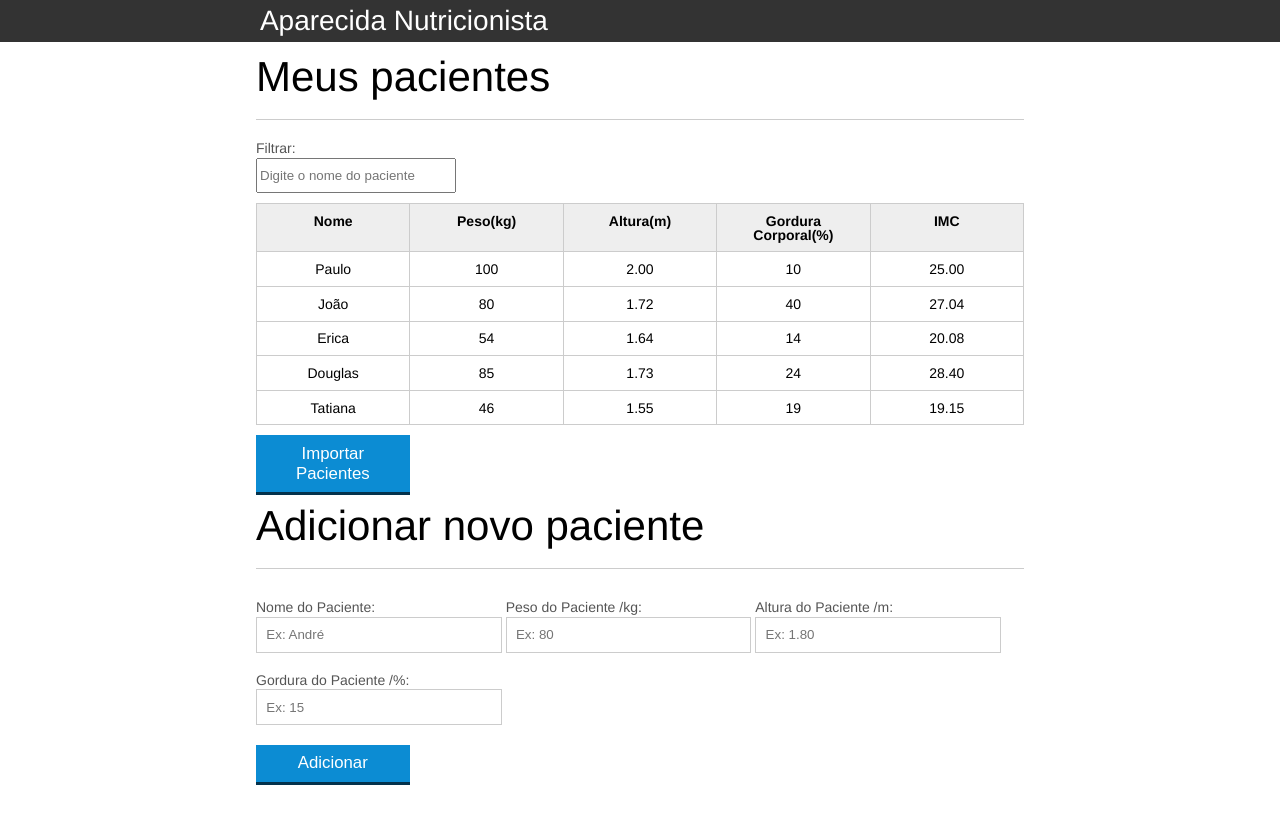
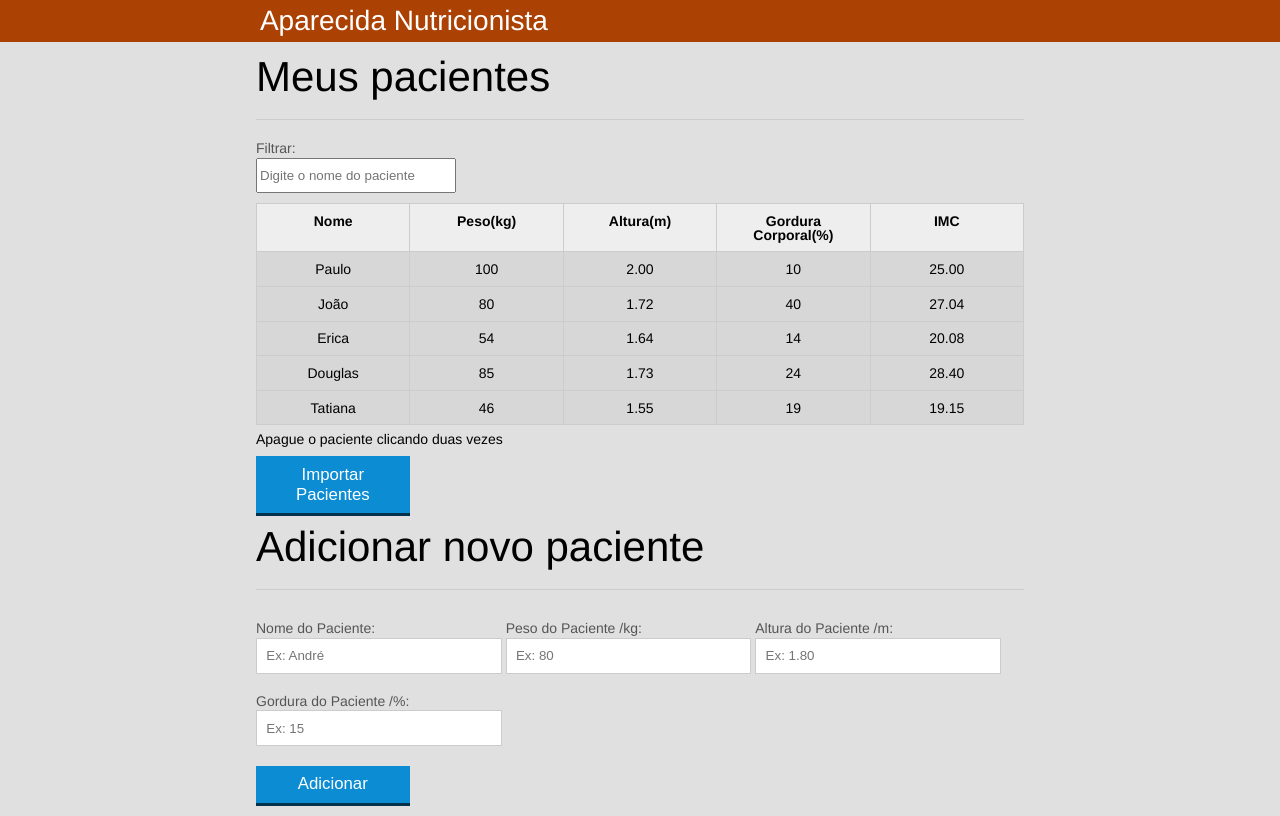
Before and after one commit to caosparcial/firstjs, a plain HTML site: page index.html in a window 1280 px wide. Drawn offline with Linux system fonts and the light colour scheme.

Commit message:
alterações no css e implementacao do alert box

```diff
--- a/css/index.css
+++ b/css/index.css
@@ -3,12 +3,13 @@
  }
 
 body{
+	background-color: rgb(3,3,3,0.12);
 	font-family: "Helvetica Neue", "Helvetica", Helvetica, Arial, sans-serif;
 	font-size: 14px;
 }
 
 header{
-	background-color: #333;
+	background-color: rgb(172, 65, 4);
 	height: 3em;
 	color: #FFF;
 	margin-bottom: 1em;
@@ -52,6 +53,7 @@ section h2{
 }
 
 table{
+	background-color: rgba(3, 3, 3, 0.041);
 	width: 100%;
 	margin-bottom : .5em;
     table-layout: fixed;
--- a/index.html
+++ b/index.html
@@ -73,6 +73,7 @@
 					</tr>
 				</tbody>
 			</table>
+			<span id="mensagem-apaga">Apague o paciente clicando duas vezes</span>
 			<span id="erro-ajax" class="invisivel">Erro ao buscar os pacientes</span>
 			<button id="buscar-pacientes" class="botao bto-principal">Importar Pacientes</button>
 		</section>
--- a/js/form.js
+++ b/js/form.js
@@ -1,3 +1,6 @@
+//Alert box
+alert('Olá, você está prestes a conhecer meu primeiro projeto em js, nele você pode adicionar pacientes, filtrar os pacientes na tabela, importar uma tabela já existente e apagar pacientes. Agradeço a visita! =)')
+
 var botaoAdicionar = document.querySelector('#adicionar-paciente');
 botaoAdicionar.addEventListener('click', function () {
     event.preventDefault();
```
